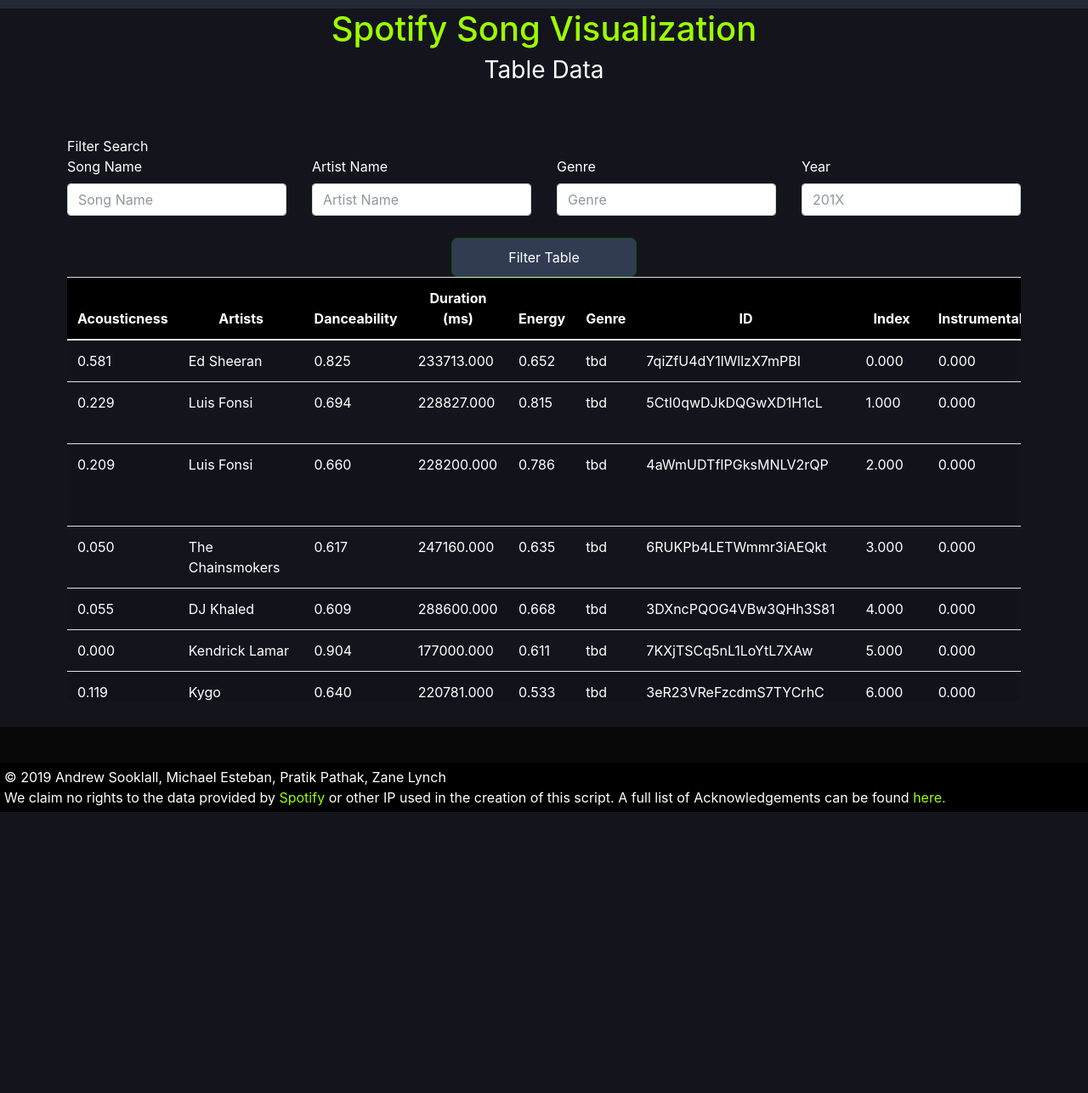
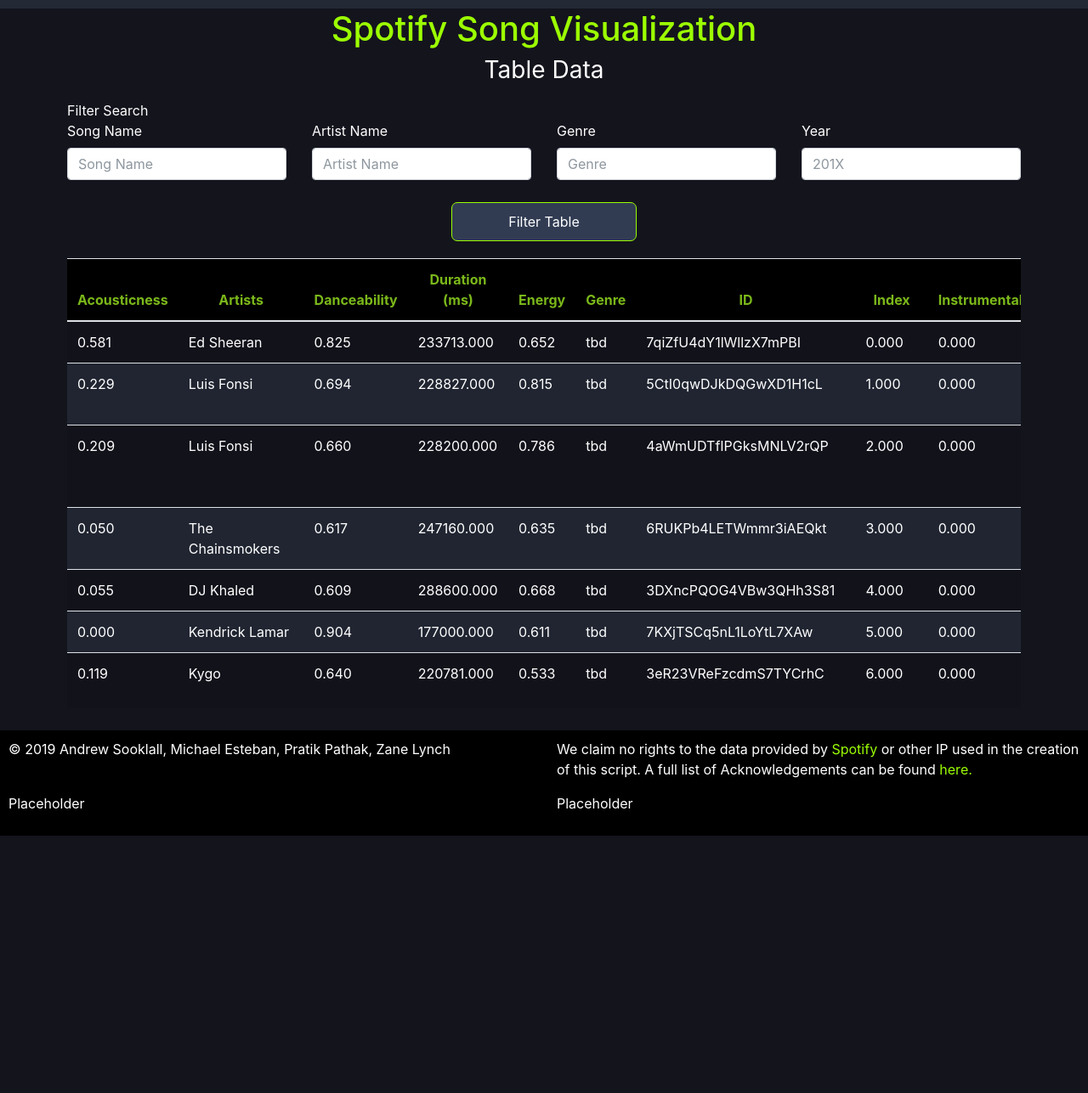
Before and after one commit to ASooklall/project-2-spotify, a Flask app: page /table in a window 1280 px wide. Shown: the top 1287 px of the page at 85% size. Run offline with Flask 2, Linux system fonts and the light colour scheme; data comes from the database, SQL or seed files in the repository; some libraries are stand-ins or nearby versions.

Commit message:
fixed added css style colors and padding for table

```diff
--- a/static/css/table.css
+++ b/static/css/table.css
@@ -3,38 +3,31 @@
     /* font-family: Ubuntu, sans-serif; */
   }
 
-/*
-  .tableFixHead          { overflow-y: auto; height: 100px; }
-  .tableFixHead thead th { position: sticky; top: 0; }
-
-  /* Just common table stuff. Really. */
-  /* table  { border-collapse: collapse; width: 100%; }
-  th, td { padding: 8px 16px; }
-  th     { background:#eee; } */
 .container-fluid {
     width: 90%;
 }
 
 .table-responsive {
-    max-height:500px;
+    max-height:550px;
+    padding-top: 20px;
+    padding-bottom:20px;
 }
 
 
 
 th {
     background: #000000;
+    color: rgb(123, 184, 26);
 }
 
 tr {
     color: #ffffff;
 }
-tr:nth-child(even) {
-    background: #14141d;
+
+tr:nth-child(n) {
+    background-color: rgb(32, 37, 49);
 }
 
-/* tr:nth-child(0) {
-    background: #000000;
-} */
 
 
 body {
@@ -50,10 +43,6 @@ body {
 }
 
 .panel{
-    /* align-items:center;
-    align-self: center;
-    align-content: center; */
-    /* background-color: #2a313d; */
     color: #ffffff;
     position:relative;
 }
@@ -71,7 +60,8 @@ body {
     background-color: #313C53;
     color: rgb(255, 255, 255);
     border: 14px solid round;
-    border-color: rgb(20, 82, 2);
+    /* border-color: rgb(20, 82, 2); */
+    border-color: #9CFF00;
     border-radius: 7px;
 }
 
@@ -89,7 +79,7 @@ body {
   .wrapper {
     position: relative;
     min-height: 100%;
-    padding-bottom: 130px;
+    padding-bottom: 150px;
     overflow: auto;
   }
 
@@ -109,7 +99,7 @@ body {
     right: 0;
     bottom: 0;
     left: 0;
-    padding: 5px;
+    padding: 10px;
     /* background: #1b3146; */
     color: #ffffff;
     background-color: #000000;
@@ -151,11 +141,11 @@ body {
   }
 
   .loader {
-    margin-top: 50px;
+    margin-top: 40px;
   }
 
   .margin-top-50 {
-    margin-top: 50px;
+    margin-top: 8px;
   }
 
 
--- a/templates/table.html
+++ b/templates/table.html
@@ -119,7 +119,24 @@
       </div>
     </div>
     <footer class="footer">
-      <span class="bottom">&copy 2019 Andrew Sooklall, Michael Esteban, Pratik Pathak, Zane Lynch <br> We claim no rights to the data provided by <a href="https://www.spotify.com/us/" target="blank">Spotify</a> or other IP used in the creation of this script. A full list of Acknowledgements can be found <a href="/aboutus">here.</a></span>
+      <span class="bottom">
+        <div class="footer-text row">
+          <div class="col-md-6">
+              <p>&copy 2019 Andrew Sooklall, Michael Esteban, Pratik Pathak, Zane Lynch </p>
+          </div>
+          <div class="col-md-6">
+            <p>We claim no rights to the data provided by <a href="https://www.spotify.com/us/" target="blank">Spotify</a> or other IP used in the creation of this script. A full list of Acknowledgements can be found <a href="/aboutus">here.</a></p>
+          </div>
+        </div>
+        <div class="footer-text row">
+          <div class="col-md-6">
+            <p>Placeholder</p>
+          </div>
+          <div class="col-md-6">
+            <p>Placeholder</p>
+          </div>
+        </div>
+      </span>
     </footer>
   </div>
 
```
